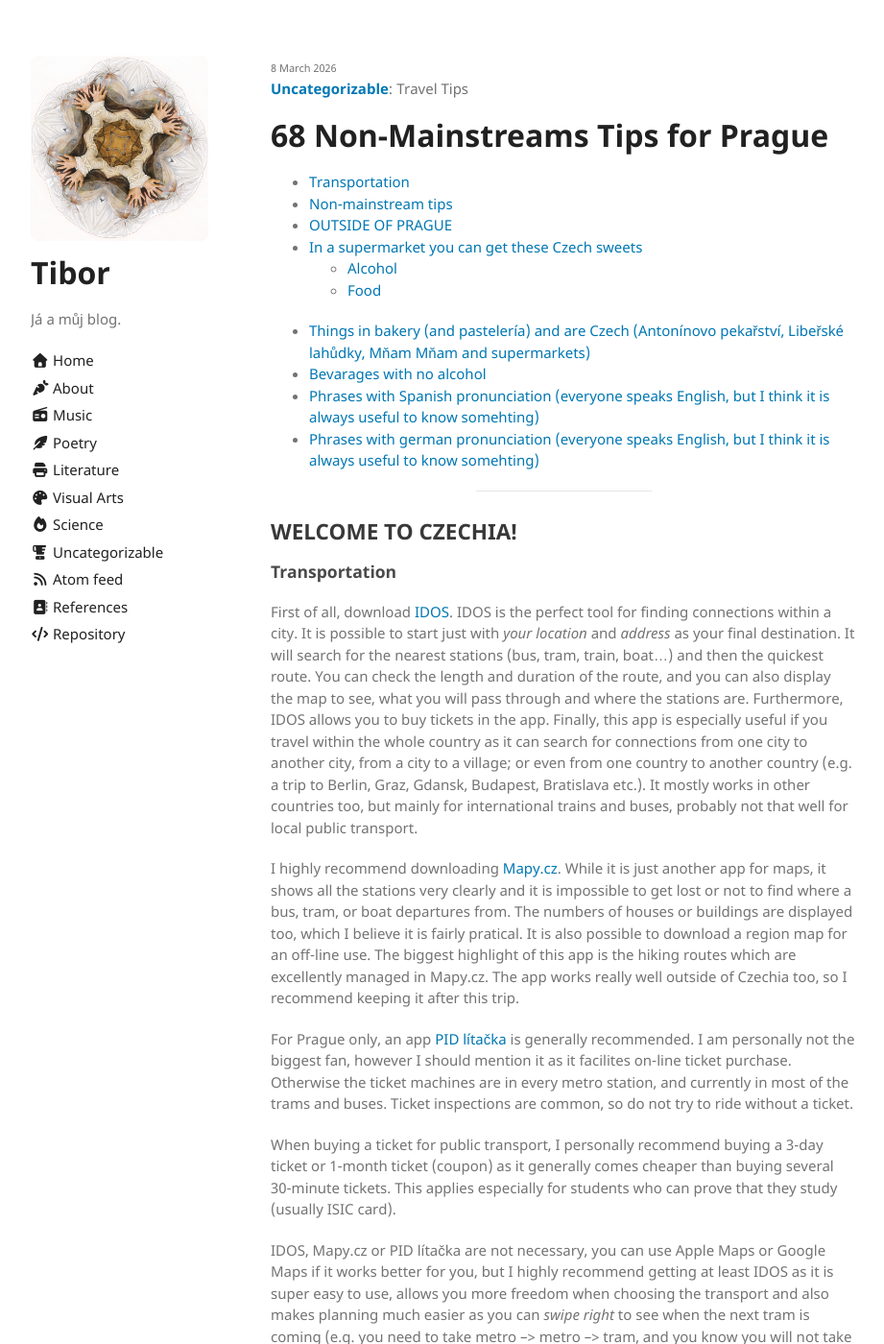
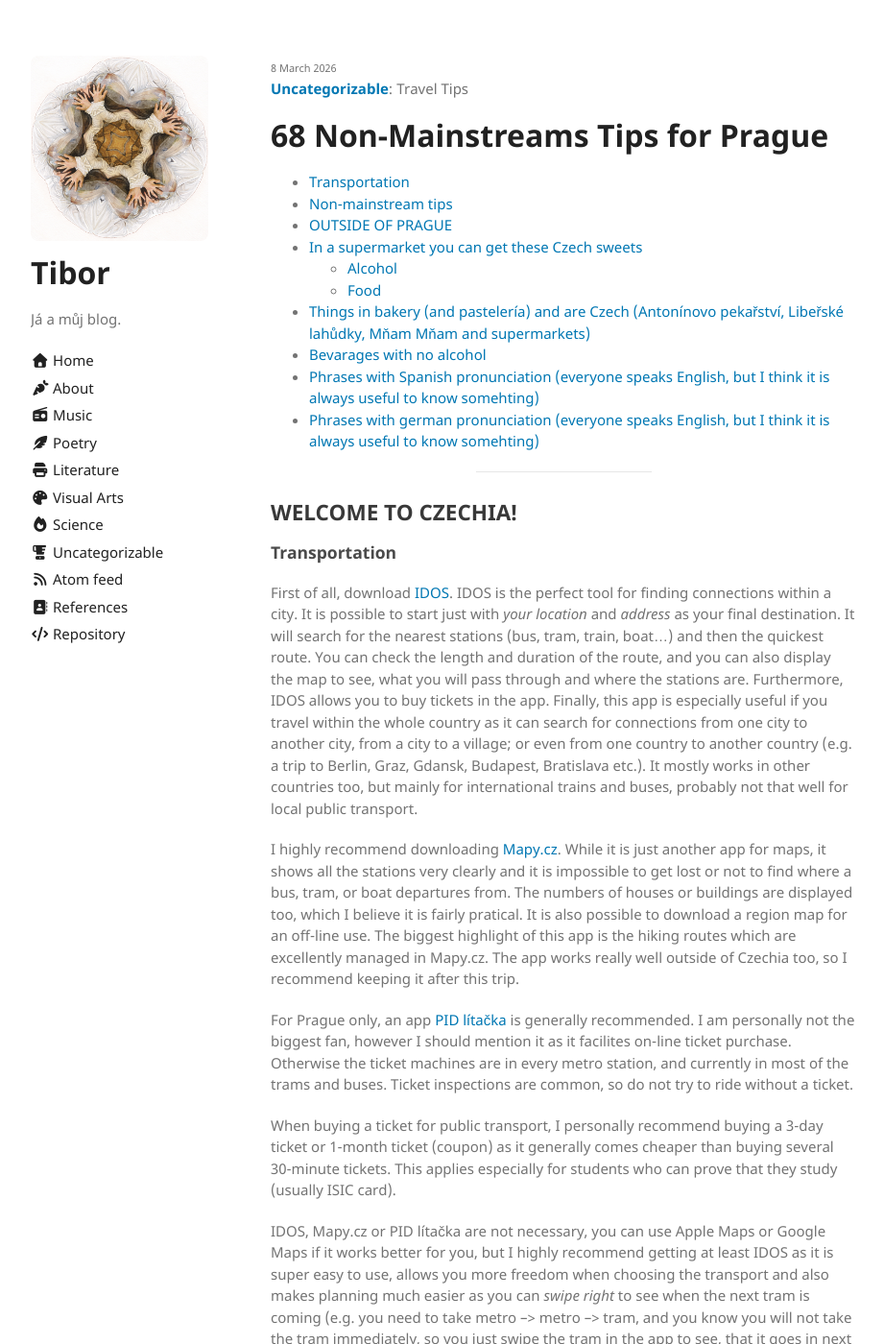
Before and after one commit to thefallofjohannm/thefallofjohannm.github.io, a Jekyll site: the page built from _posts/2026-03-08-non-mainstream-tips.md, in a window 1280 px wide and 1400 px high. Shown: the whole window at 96% size, without its empty margins (178-1099 px from the left). Built offline with Jekyll 4.4.1, drawn with Linux system fonts in a browser that asks for light colours.

Commit message:
fix toc spacing

```diff
--- a/_sass/jekyll-theme-minimalist.scss
+++ b/_sass/jekyll-theme-minimalist.scss
@@ -17,6 +17,11 @@ h1, h2, h3, h4, h5, h6 {
 
 p, ul, ol, table, pre, dl {
   margin:0 0 20px;
+}
+
+/* nested lists shouldn't inherit the paragraph-sized bottom gap */
+ul ul, ul ol, ol ul, ol ol {
+  margin-bottom:0;
 }
 
 h1, h2, h3 {
```
